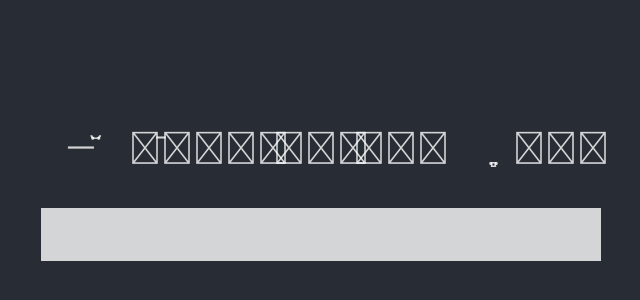
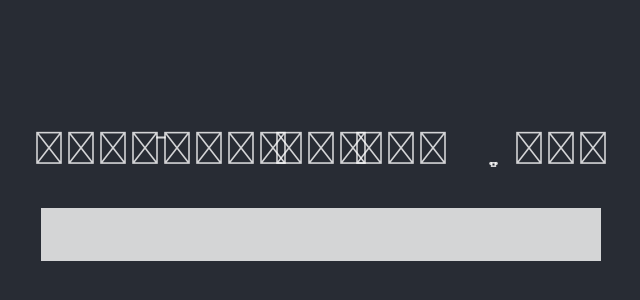
Before and after one commit to choms46/faceMoji, a React (Create React App) app: page / in a window 1280 px wide. Shown: the part 80-380 px from the top of the page, without its empty margins (319-959 px from the left). Built offline with nearby package versions, Linux system fonts and the light colour scheme.

Commit message:
Change first Emoji

```diff
--- a/package.json
+++ b/package.json
@@ -2,16 +2,20 @@
   "name": "combiner",
   "version": "0.1.0",
   "private": true,
+  "homepage": "https://choms46.github.io/faceMoji",
   "dependencies": {
     "react": "^16.6.0",
+    "react-document-meta": "^3.0.0-beta.2",
     "react-dom": "^16.6.0",
+    "react-native-rename": "^2.2.2",
     "react-scripts": "2.1.0"
   },
   "scripts": {
     "start": "react-scripts start",
     "build": "react-scripts build",
     "test": "react-scripts test",
-    "eject": "react-scripts eject"
+    "eject": "react-scripts eject",
+    "deploy": "npm run build&&gh-pages -d build"
   },
   "eslintConfig": {
     "extends": "react-app"
--- a/src/App.js
+++ b/src/App.js
@@ -8,7 +8,7 @@ class App extends Component {
       <div className="App">
         <header className="App-header" />
         <body>
-          <Form/>
+          <Form />
         </body>
       </div>
     );
--- a/src/components/Form.js
+++ b/src/components/Form.js
@@ -15,7 +15,7 @@ class Form extends Component {
 
   render() {
     let id = 0;
-    const smiles = ['꙼̈','̄̈','̐̈','̊̈','̑̈','̤̻','̑̈'];
+    const smiles = ['̆̈','̄̈','̐̈','̊̈','̑̈','̤̻','̑̈'];
     const list = smiles.map(
       n => (<Radio onChange={this.handleChange} name={n} key={id} id={id++} />)
     )
--- a/src/components/Radio.js
+++ b/src/components/Radio.js
@@ -4,7 +4,7 @@ class Radio extends Component {
 
   render() {
     const { name, id, onChange } = this.props;
-    const preview="ㅡ"+name;
+    const preview = "ㅡ"+name;
     return (
       <div class="input">
         <input
--- a/src/index.css
+++ b/src/index.css
@@ -1,4 +1,4 @@
-@import url('https://fonts.googleapis.com/css?family=Noto+Sans+KR');
+@import url('https://fonts.googleapis.com/css?family=Noto+Sans+KR:400,500&subset=korean');
 
 body {
   margin: 0;
```
Also changed, not shown: public/manifest.json, 2 other files (tests, documents, lock files or other folders).
